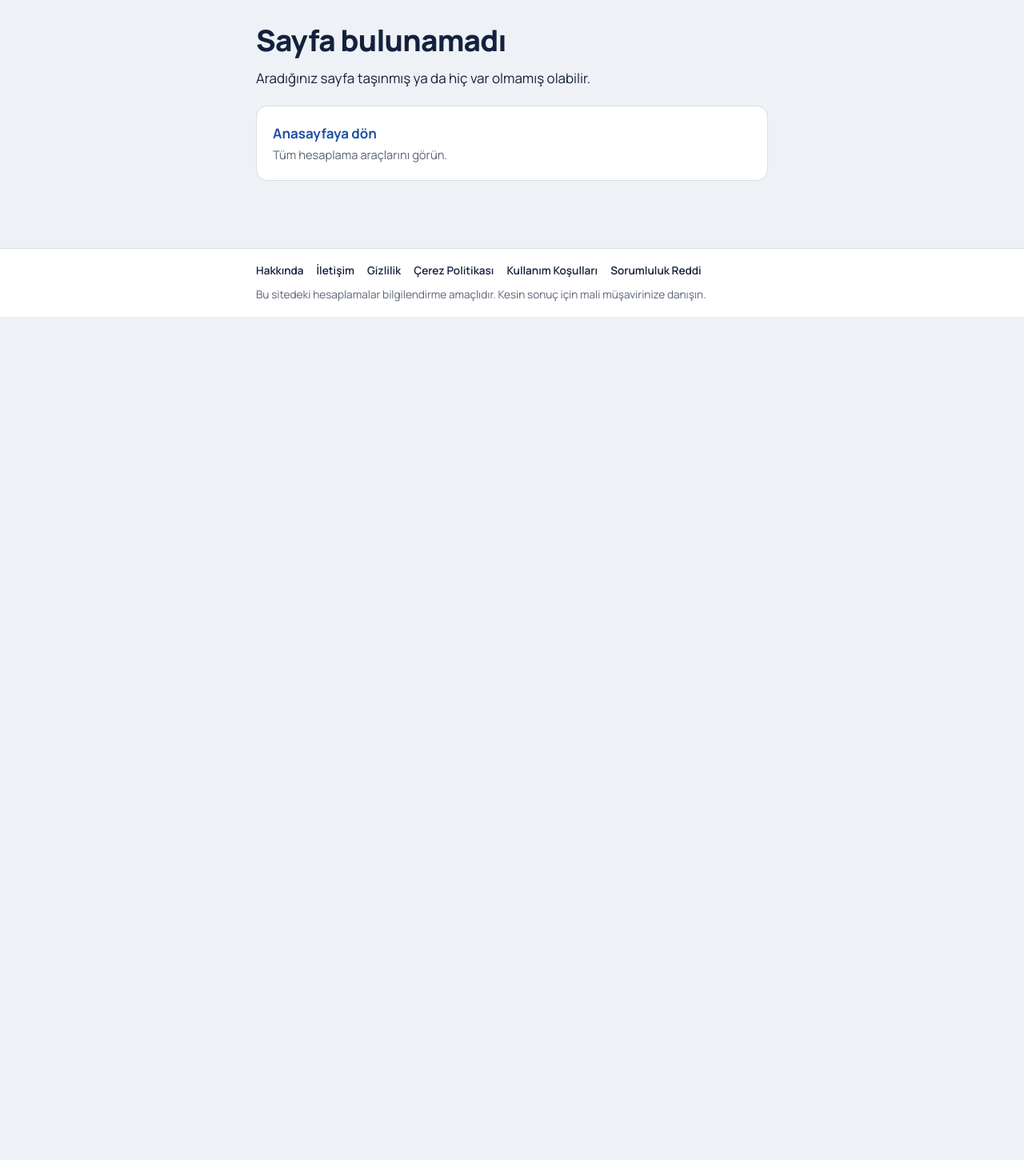
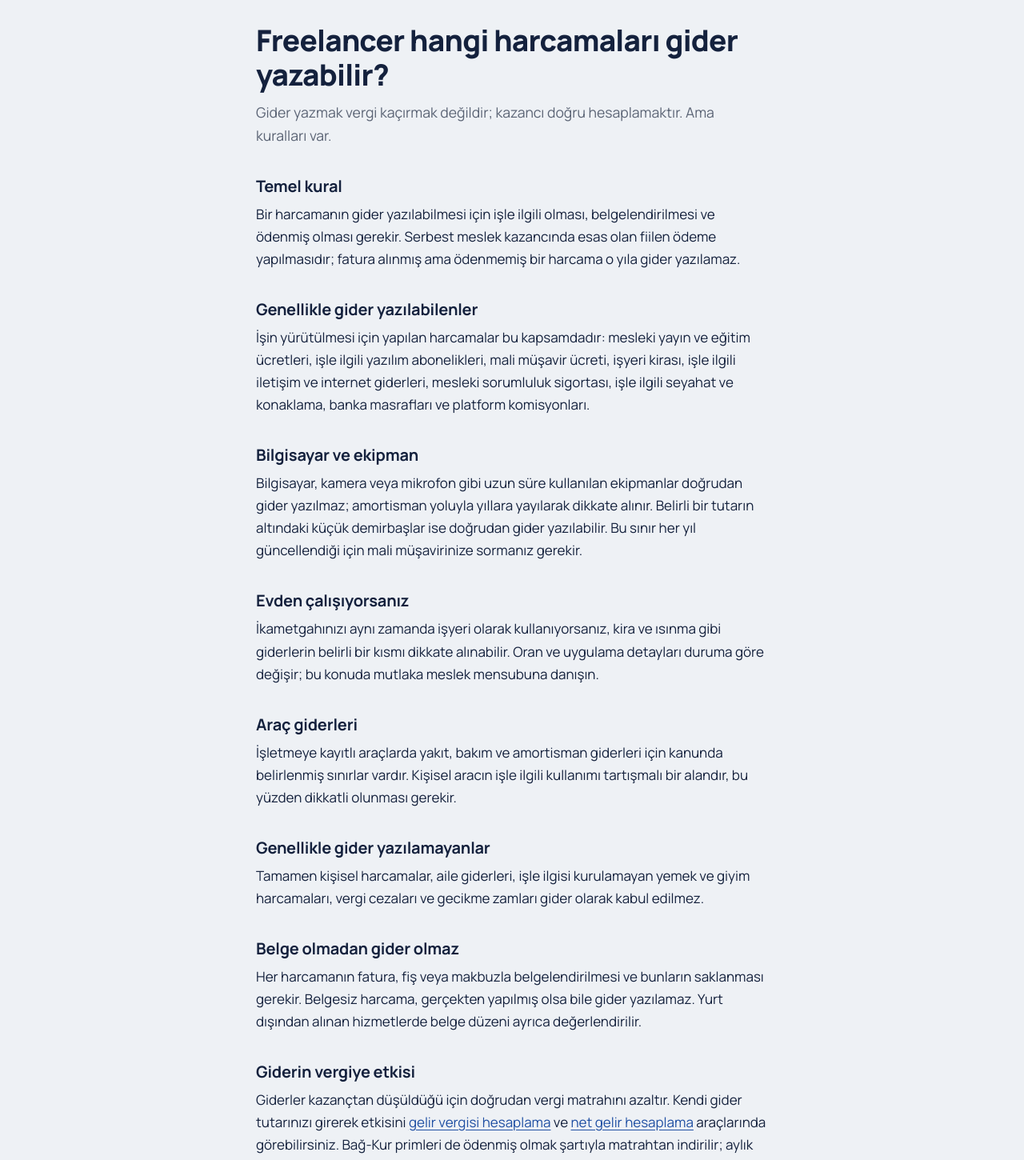
Before and after one commit to yavuzscvk-source/freelancer-vergi, a Next.js app: page /rehber/hangi-giderler-yazilabilir in a window 1280 px wide. Before the commit this address had no page. Shown: the part 100-1550 px from the top of the page at 80% size. Before the commit the page ends 800 px from the top, so only its background shows below. Built offline with nearby package versions, Linux system fonts and the light colour scheme.

Commit message:
Create page.js

```diff
--- /dev/null
+++ b/app/rehber/hangi-giderler-yazilabilir/page.js
@@ -0,0 +1,44 @@
+import Link from "next/link";
+import Kaynaklar from "../../Kaynaklar";
+import { sayfa } from "../../../lib/seo";
+
+export const metadata = sayfa({
+  baslik: "Freelancer Hangi Harcamaları Gider Yazabilir?",
+  aciklama: "Serbest meslek erbabı için gider yazma kuralları: bilgisayar, internet, yazılım, ofis, ulaşım ve belgelendirme şartları.",
+  yol: "/rehber/hangi-giderler-yazilabilir",
+});
+
+export default function Yazi() {
+  return (
+    <>
+      <h1>Freelancer hangi harcamaları gider yazabilir?</h1>
+      <p className="lead">Gider yazmak vergi kaçırmak değildir; kazancı doğru hesaplamaktır. Ama kuralları var.</p>
+
+      <h2>Temel kural</h2>
+      <p>Bir harcamanın gider yazılabilmesi için işle ilgili olması, belgelendirilmesi ve ödenmiş olması gerekir. Serbest meslek kazancında esas olan fiilen ödeme yapılmasıdır; fatura alınmış ama ödenmemiş bir harcama o yıla gider yazılamaz.</p>
+
+      <h2>Genellikle gider yazılabilenler</h2>
+      <p>İşin yürütülmesi için yapılan harcamalar bu kapsamdadır: mesleki yayın ve eğitim ücretleri, işle ilgili yazılım abonelikleri, mali müşavir ücreti, işyeri kirası, işle ilgili iletişim ve internet giderleri, mesleki sorumluluk sigortası, işle ilgili seyahat ve konaklama, banka masrafları ve platform komisyonları.</p>
+
+      <h2>Bilgisayar ve ekipman</h2>
+      <p>Bilgisayar, kamera veya mikrofon gibi uzun süre kullanılan ekipmanlar doğrudan gider yazılmaz; amortisman yoluyla yıllara yayılarak dikkate alınır. Belirli bir tutarın altındaki küçük demirbaşlar ise doğrudan gider yazılabilir. Bu sınır her yıl güncellendiği için mali müşavirinize sormanız gerekir.</p>
+
+      <h2>Evden çalışıyorsanız</h2>
+      <p>İkametgahınızı aynı zamanda işyeri olarak kullanıyorsanız, kira ve ısınma gibi giderlerin belirli bir kısmı dikkate alınabilir. Oran ve uygulama detayları duruma göre değişir; bu konuda mutlaka meslek mensubuna danışın.</p>
+
+      <h2>Araç giderleri</h2>
+      <p>İşletmeye kayıtlı araçlarda yakıt, bakım ve amortisman giderleri için kanunda belirlenmiş sınırlar vardır. Kişisel aracın işle ilgili kullanımı tartışmalı bir alandır, bu yüzden dikkatli olunması gerekir.</p>
+
+      <h2>Genellikle gider yazılamayanlar</h2>
+      <p>Tamamen kişisel harcamalar, aile giderleri, işle ilgisi kurulamayan yemek ve giyim harcamaları, vergi cezaları ve gecikme zamları gider olarak kabul edilmez.</p>
+
+      <h2>Belge olmadan gider olmaz</h2>
+      <p>Her harcamanın fatura, fiş veya makbuzla belgelendirilmesi ve bunların saklanması gerekir. Belgesiz harcama, gerçekten yapılmış olsa bile gider yazılamaz. Yurt dışından alınan hizmetlerde belge düzeni ayrıca değerlendirilir.</p>
+
+      <h2>Giderin vergiye etkisi</h2>
+      <p>Giderler kazançtan düşüldüğü için doğrudan vergi matrahını azaltır. Kendi gider tutarınızı girerek etkisini <Link href="/gelir-vergisi-hesaplama">gelir vergisi hesaplama</Link> ve <Link href="/net-gelir-hesaplama">net gelir hesaplama</Link> araçlarında görebilirsiniz. Bağ-Kur primleri de ödenmiş olmak şartıyla matrahtan indirilir; aylık tutar için <Link href="/sahis-sirketi-maliyeti">şahıs şirketi maliyeti</Link> sayfasına bakın.</p>
+
+      <Kaynaklar sayfa="rehberGider" />
+    </>
+  );
+}
```
